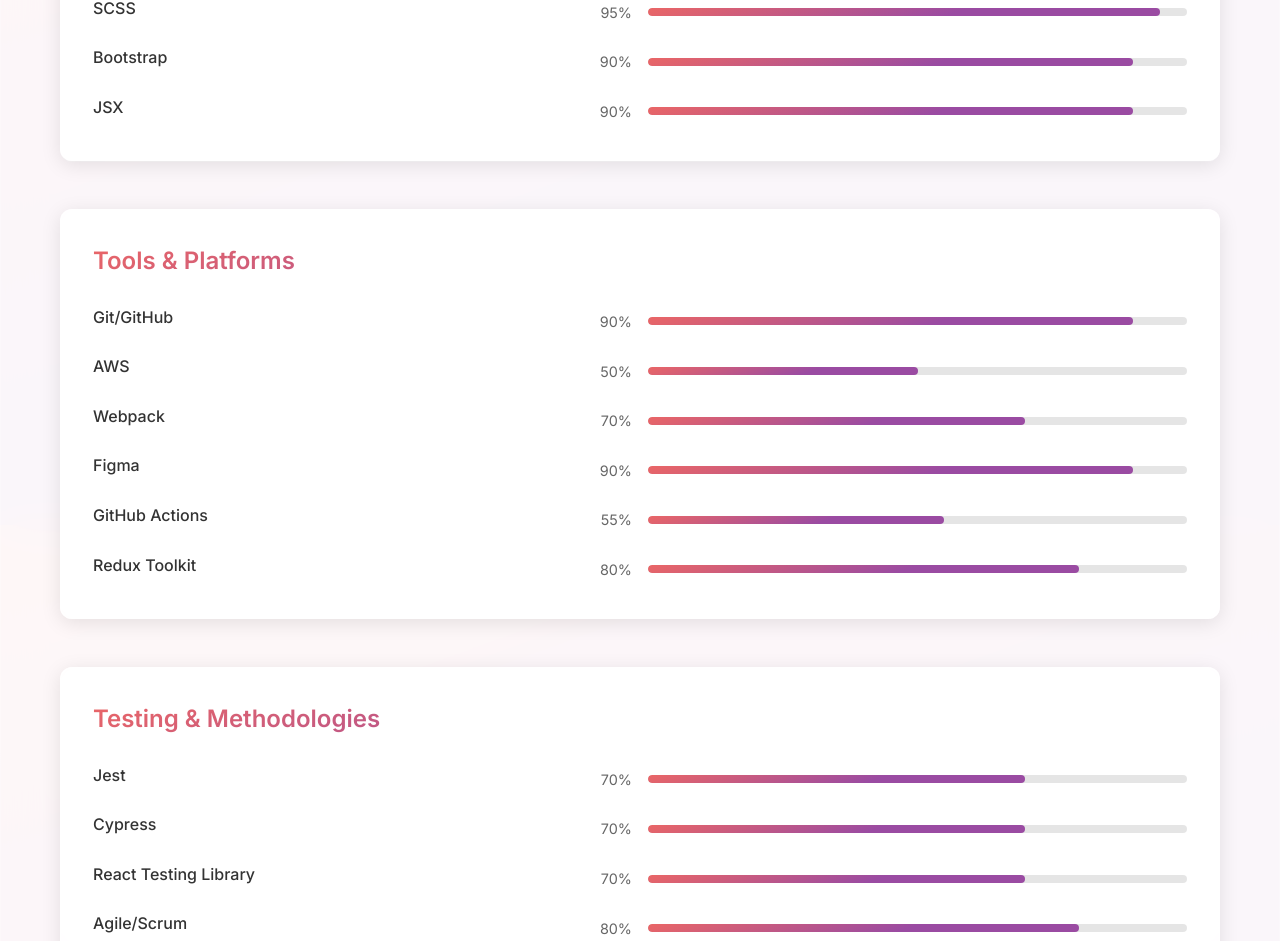
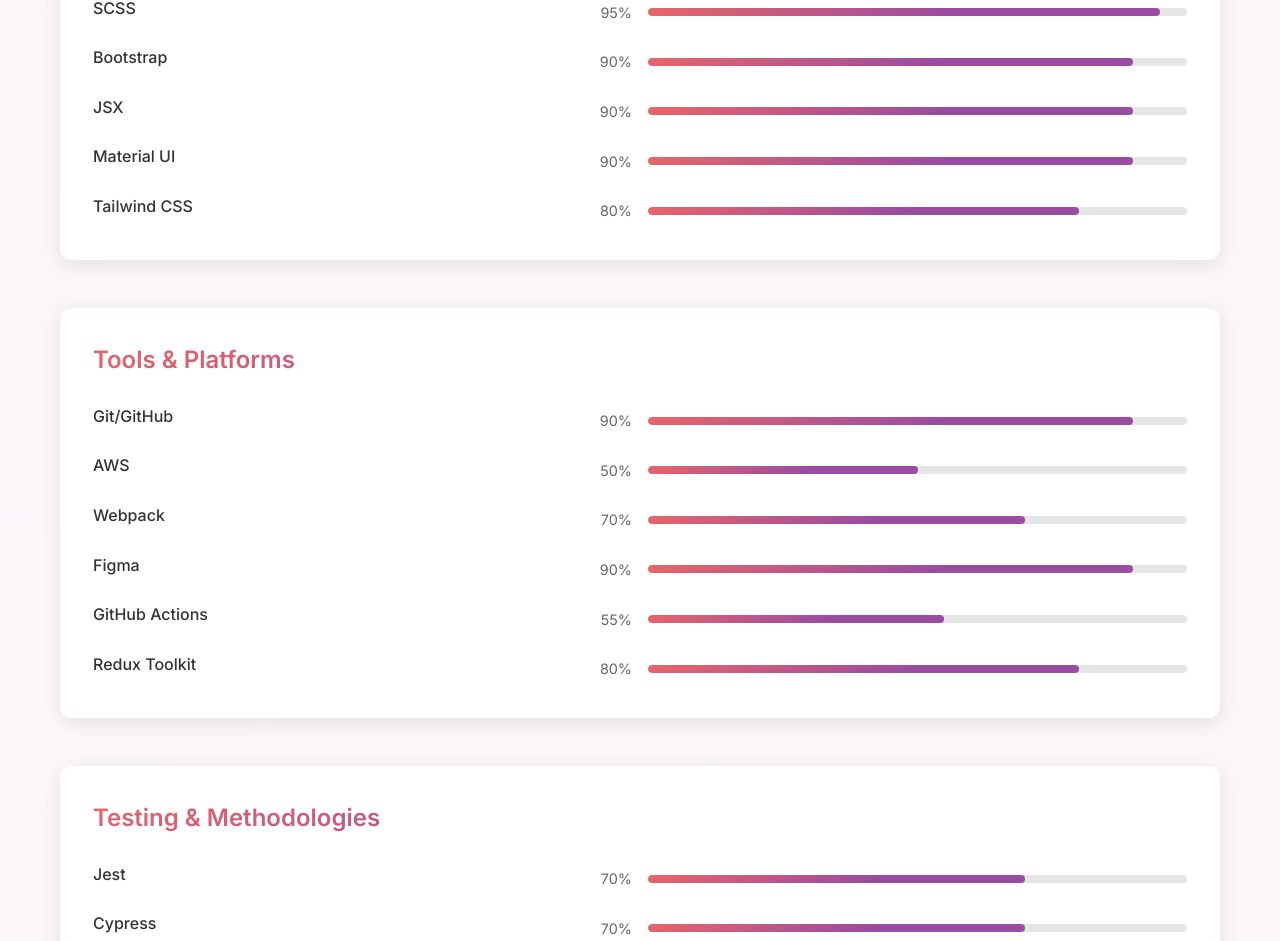
Before and after one commit to dipanshukumar/dipanshukumar, a React (Vite) app: page / in a window 1280 px wide. Shown: the part 2675-3616 px from the top of the page. Built offline with nearby package versions, Linux system fonts and the light colour scheme.

Commit message:
Update frontend skills to reflect current technology stack

```diff
--- a/src/components/Skills.jsx
+++ b/src/components/Skills.jsx
@@ -21,6 +21,8 @@
         { name: "SCSS", level: 95 },
         { name: "Bootstrap", level: 90 },
         { name: "JSX", level: 90 },
+        { name: "Material UI", level: 90 },
+        { name: "Tailwind CSS", level: 80 }
       ]
     },
     {
```
